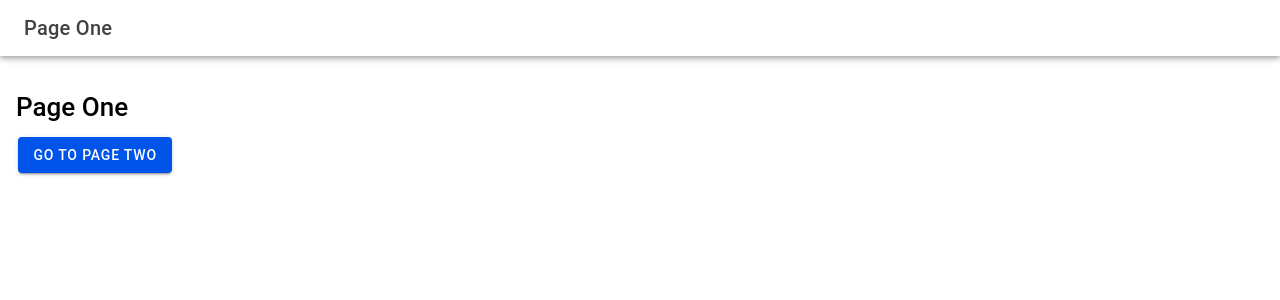
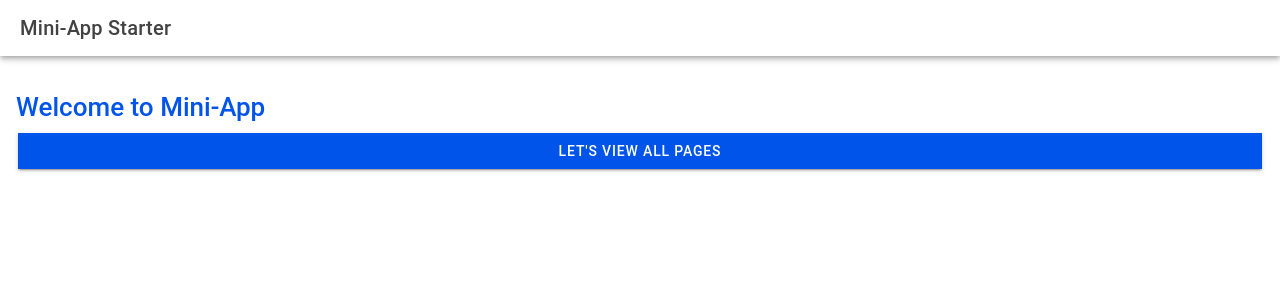
Before and after one commit to klauth-project/miniapp-starter, a React app in the folder package/: page /__MODULE__ in a window 1280 px wide. Shown: the top 300 px of the page. Built offline with nearby package versions, Linux system fonts and the light colour scheme.

Commit message:
fixed sample page issue

```diff
--- a/package.json
+++ b/package.json
@@ -1,6 +1,6 @@
 {
   "name": "miniapp-starter",
-  "version": "1.1.1",
+  "version": "1.1.2",
   "main": "index.js",
   "repository": "https://github.com/klauth-project/miniapp-starter.git",
   "author": "kayrules <kayrules@gmail.com>",
--- a/package/src/App.js
+++ b/package/src/App.js
@@ -12,7 +12,7 @@ export default ({ history }) => {
           <IonRouterOutlet>
             <Switch>
               <Route
-                path="/__MODULE__/"
+                path="/__MODULE__/pages"
                 render={() => (
                   <IonNav root={() => <PageOne history={history} />}></IonNav>
                 )}
--- a/package/src/pages/Home.js
+++ b/package/src/pages/Home.js
@@ -11,7 +11,7 @@ import {
 
 const Home = ({ history }) => {
   const letsStart = () => {
-    history.push("/__MODULE__/page-one");
+    history.push("/__MODULE__/pages/page-one");
   };
 
   return (
--- a/package/src/pages/page-three.js
+++ b/package/src/pages/page-three.js
@@ -23,7 +23,7 @@ const PageThree = ({ history }) => {
       </IonHeader>
       <IonContent class="ion-padding">
         <h1>Page Three</h1>
-        <IonNavLink onClick={() => history.push("/")}>
+        <IonNavLink onClick={() => history.push("/__MODULE__")}>
           <IonButton color={"secondary"}>Start Over</IonButton>
         </IonNavLink>
       </IonContent>
```
